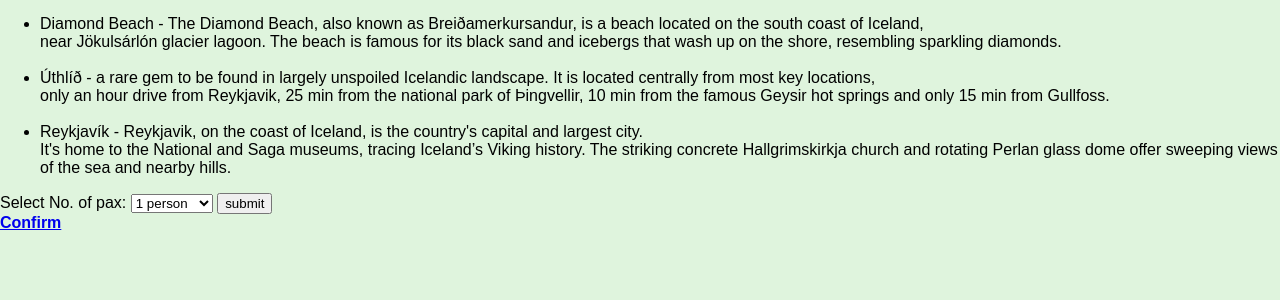
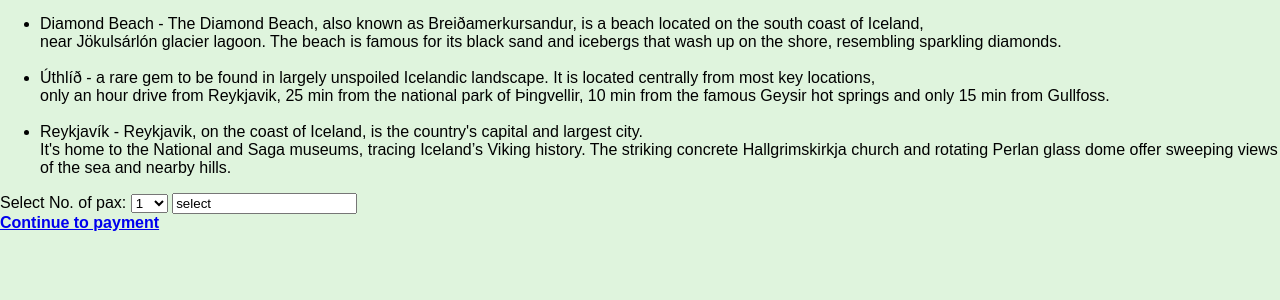
Before and after one commit to 1221109578/Git-Exercise-LetsD-part, a Flask app: template websites/templates/Iceland.html in a window 1280 px wide. Shown: the part 397-697 px from the top of the page. Run offline with Flask 3, Linux system fonts and the light colour scheme; the template is opened without the code that fills it, so the values that code supplies are empty.

Commit message:
done package

```diff
--- a/websites/templates/Iceland.html
+++ b/websites/templates/Iceland.html
@@ -56,32 +56,32 @@
     <form>
         <label for="No. of pax">Select No. of pax:</label>
         <select id="No. of pax" name="No. of Pax">
-            <option value="1">1 person</option>
-            <option value="2">2 person</option>
-            <option value="3">3 person</option>
-            <option value="4">4 person</option>
-            <option value="5">5 person</option>
-            <option value="6">6 person</option>
-            <option value="7">7 person</option>
-            <option value="8">8 person</option>
-            <option value="9">9 person</option>
-            <option value="10">10 person</option>
-            <option value="11">11 person</option>
-            <option value="12">12 person</option>
-            <option value="13">13 person</option>
-            <option value="14">14 person</option>
-            <option value="15">15 person</option>
-            <option value="16">16 person</option>
-            <option value="17">17 person</option>
-            <option value="18">18person</option>
-            <option value="19">19 person</option>
-            <option value="20">20 person</option>
+            <option value="1">1</option>
+            <option value="2">2</option>
+            <option value="3">3</option>
+            <option value="4">4</option>
+            <option value="5">5</option>
+            <option value="6">6</option>
+            <option value="7">7</option>
+            <option value="8">8</option>
+            <option value="9">9</option>
+            <option value="10">10</option>
+            <option value="11">11</option>
+            <option value="12">12</option>
+            <option value="13">13</option>
+            <option value="14">14</option>
+            <option value="15">15</option>
+            <option value="16">16</option>
+            <option value="17">17</option>
+            <option value="18">18</option>
+            <option value="19">19</option>
+            <option value="20">20</option>
         </select>
-        <input type="submit" value="submit">
+        <input type="select" value="select">
     </form>
     </div>
 
-    <a href="/booking page" class="button"><b>Confirm</b></a>
+    <a href="/booking page" class="button"><b>Continue to payment</b></a>
 
     </body>
     </html>
```
